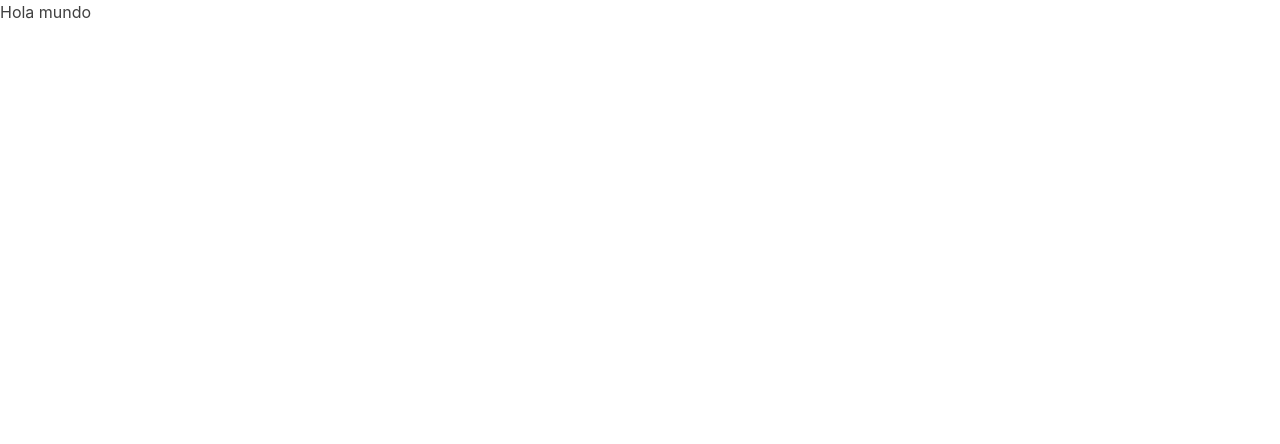
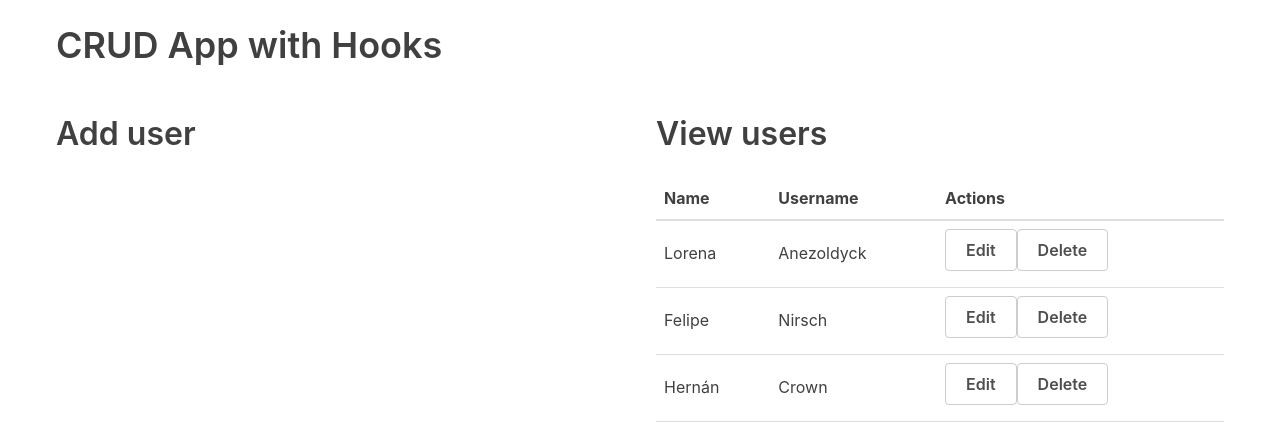
Before and after one commit to Lcastro98/crudReact, a React (Create React App) app: page / in a window 1280 px wide. Shown: the top 444 px of the page. Built offline with nearby package versions, Linux system fonts and the light colour scheme; the HTML template or start-up script is replaced by a standard one.

Commit message:
Tabla de usuarios
Se crea un componente que contiene una tabla que organiza la información de los usuarios y muestra dos botones, una tabla con la informaciÂón de los usuarios y dos botones

```diff
--- a/src/App.js
+++ b/src/App.js
@@ -1,8 +1,30 @@
-import React from 'react';
+import React, { useState } from 'react';
+import UserTable from './components/UserTable';
+import { v4 as uuidv4 } from 'uuid';
 
 function App() {
+
+  const usersData = [
+    { id: uuidv4(), name: 'Lorena', username: 'Anezoldyck' },
+    { id: uuidv4(), name: 'Felipe', username: 'Nirsch' },
+    { id: uuidv4(), name: 'Hernán', username: 'Crown' },
+  ]
+
+  const [users, setUser] = useState(usersData);
+
   return (
-    <div>Hola mundo</div>
+    <div className="container">
+      <h1>CRUD App with Hooks</h1>
+      <div className="flex-row">
+        <div className="flex-large">
+          <h2>Add user</h2>
+        </div>
+        <div className="flex-large">
+          <h2>View users</h2>
+          <UserTable users={users}/>
+        </div>
+      </div>
+    </div>
   );
 }
 
--- /dev/null
+++ b/src/components/UserTable.jsx
@@ -0,0 +1,37 @@
+import React from 'react'
+
+const UserTable = (props) => {
+    return (
+        <table>
+            <thead>
+            <tr>
+                <th>Name</th>
+                <th>Username</th>
+                <th>Actions</th>
+            </tr>
+            </thead>
+            <tbody>
+                {
+                    props.users.length > 0 ?
+                    props.users.map(user => (
+                        <tr key={user.id}>
+                            <td>{user.name}</td>
+                            <td>{user.username}</td>
+                            <td>
+                            <button className="button muted-button">Edit</button>
+                            <button className="button muted-button">Delete</button>
+                            </td>
+                        </tr>
+                    )) : (
+                        <tr>
+                            <td colSpan={3}>No users</td>
+                        </tr>
+                    )
+                }
+
+            </tbody>
+        </table>
+     );
+}
+
+export default UserTable;
```
